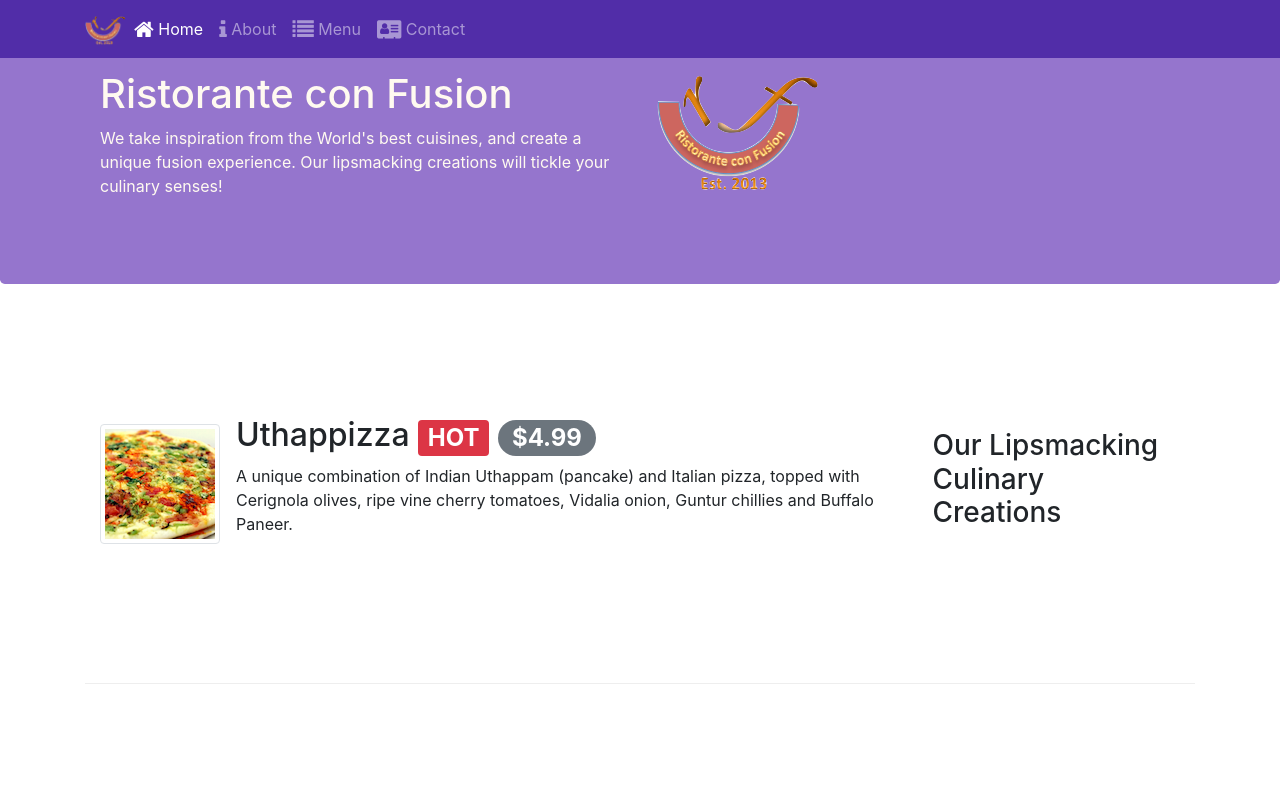
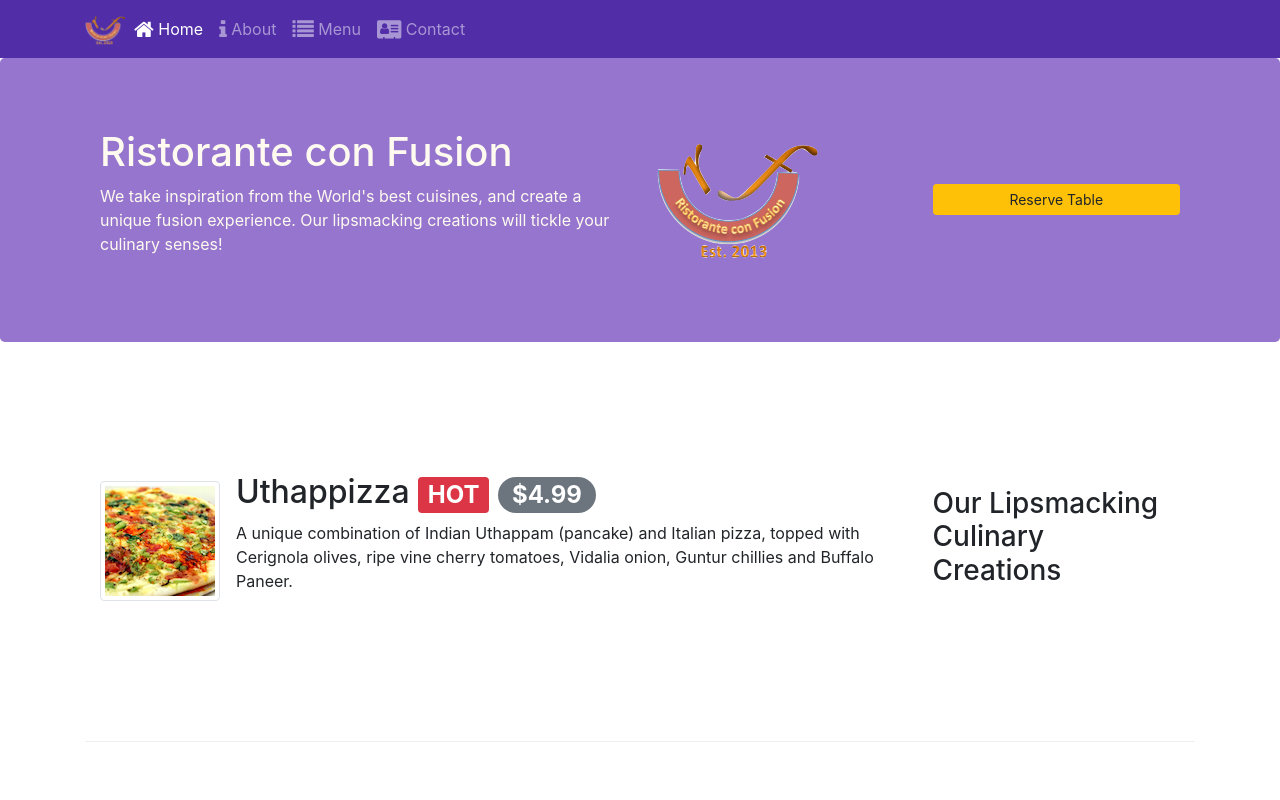
Before and after one commit to Jeongk8/JeongKim-bootstrap, a website: page index.html in a window 1280 px wide. Shown: the top 800 px of the page. Drawn offline with nearby package versions, Linux system fonts and the light colour scheme.

Commit message:
assignment 2 final

```diff
--- a/index.html
+++ b/index.html
@@ -20,7 +20,7 @@
 </head>
 
 <body>
-    <nav class = "navbar navbar-dark navbar-expand-sm fixed-top">
+    <nav class = "navbar navbar-dark navbar-expand-sm sticky-top">
 
         <div class ="container">
             <button class="navbar-toggler"type="button" data-toggle="collapse" data-target="#Navbar">
@@ -46,6 +46,7 @@
 
 
     </nav>
+
     <header class="jumbotron">
         <div class ="container">
             <div class = "row row-header">
@@ -53,9 +54,15 @@
                     <h1>Ristorante con Fusion</h1>
                     <p>We take inspiration from the World's best cuisines, and create a unique fusion experience. Our lipsmacking creations will tickle your culinary senses!</p>
                 </div>
-                <div class="col-12 col-sm">
+                <div class="col-12 col-sm-3 align-self-center">
                     <img src="img/logo.png" class="img-fluid">
                 </div>
+
+                <div class="col-12 col-sm-3 align-self-center">
+                    <a href="#reserve"><button type="button" class="btn btn-warning btn-sm btn-block">Reserve Table</button></a>
+                </div>
+
+
             </div>
         </div>
     </header>
@@ -141,7 +148,7 @@
         </div>
 
 
-        <div class="row row-content align-items-center">
+        <div id = "reserve" class="row row-content align-items-center">
             <div class ="col-12 col-sm-8 offset-sm-2">
                 <div class="card">
                     <h3 class="card-header bg-warning text-white">Reserve a Table</h3>
```
Also changed, not shown: aboutus.html (+1 -1 lines), contactus.html (+19 -11 lines).
